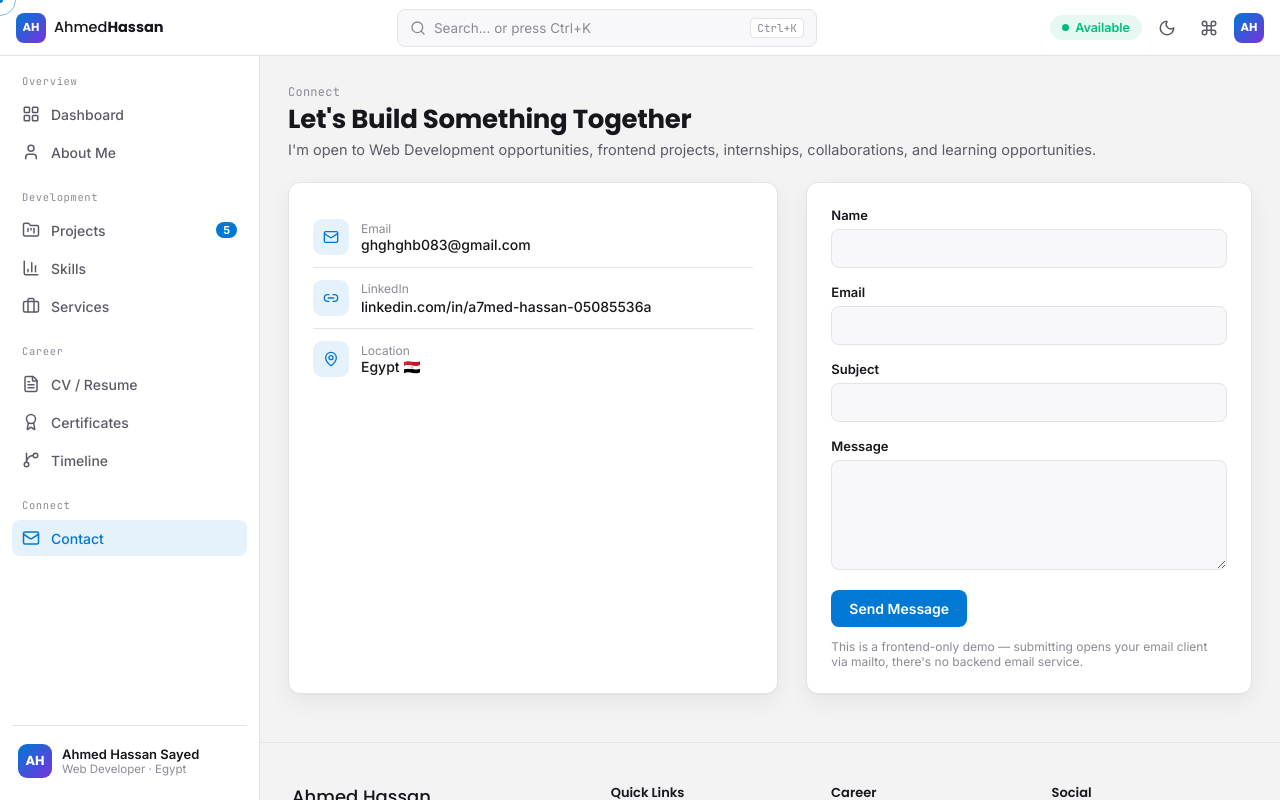
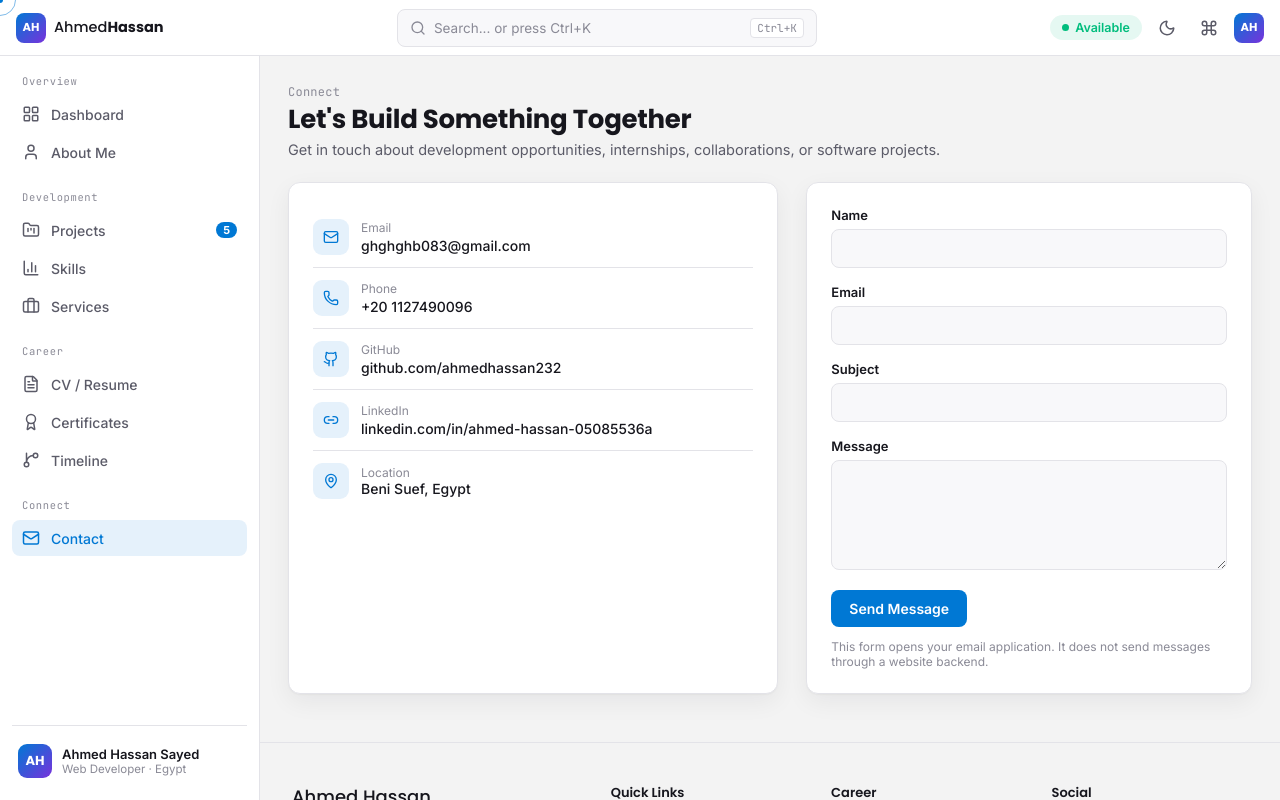
Before and after one commit to ahmedhassan232/ahmed-frontp, a React (Vite) app: page /contact in a window 1280 px wide. Built offline with nearby package versions, Linux system fonts and the light colour scheme.

Commit message:
Update portfolio content: src/pages/Contact.jsx

```diff
--- a/src/pages/Contact.jsx
+++ b/src/pages/Contact.jsx
@@ -1,17 +1,20 @@
 import { useState } from 'react';
-import { Mail, Link2, MapPin } from 'lucide-react';
+import { Mail, Link2, MapPin, Phone, Github, Linkedin } from 'lucide-react';
 
 const EMAIL = 'ghghghb083@gmail.com';
+const PHONE = '+20 1127490096';
+const GITHUB = 'https://github.com/ahmedhassan232';
+const LINKEDIN = 'https://www.linkedin.com/in/ahmed-hassan-05085536a';
 
 export default function Contact() {
   const [form, setForm] = useState({ name: '', email: '', subject: '', message: '' });
   const [errors, setErrors] = useState({});
-  const [status, setStatus] = useState('idle'); // idle | sending | sent
+  const [status, setStatus] = useState('idle');
 
   const validate = () => {
     const e = {};
     if (!form.name.trim()) e.name = 'Please enter your name.';
-    if (!form.email.trim() || !/^\S+@\S+\.\S+$/.test(form.email)) e.email = 'Please enter a valid email.';
+    if (!form.email.trim() || !/^\\S+@\\S+\\.\\S+$/.test(form.email)) e.email = 'Please enter a valid email.';
     if (!form.message.trim()) e.message = 'Please enter a message.';
     setErrors(e);
     return Object.keys(e).length === 0;
@@ -21,11 +24,11 @@ export default function Contact() {
     ev.preventDefault();
     if (!validate()) return;
     setStatus('sending');
-    const mailto = `mailto:${EMAIL}?subject=${encodeURIComponent(form.subject || `Message from ${form.name}`)}&body=${encodeURIComponent(`${form.message}\n\n— ${form.name} (${form.email})`)}`;
+    const mailto = `mailto:${EMAIL}?subject=${encodeURIComponent(form.subject || `Message from ${form.name}`)}&body=${encodeURIComponent(`${form.message}\\n\\n— ${form.name} (${form.email})`)}`;
     setTimeout(() => {
       setStatus('sent');
       window.location.href = mailto;
-    }, 700);
+    }, 500);
   };
 
   return (
@@ -35,8 +38,8 @@ export default function Contact() {
           <span className="eyebrow">Connect</span>
           <h1>Let's Build Something Together</h1>
           <p className="page-sub">
-            I'm open to Web Development opportunities, frontend projects, internships,
-            collaborations, and learning opportunities.
+            Get in touch about development opportunities, internships, collaborations,
+            or software projects.
           </p>
         </div>
       </div>
@@ -47,23 +50,35 @@ export default function Contact() {
             <div className="contact-row-icon"><Mail size={16} /></div>
             <div>
               <div className="contact-row-label">Email</div>
-              <div className="contact-row-value">{EMAIL}</div>
+              <a className="contact-row-value" href={`mailto:${EMAIL}`}>{EMAIL}</a>
+            </div>
+          </div>
+          <div className="contact-row">
+            <div className="contact-row-icon"><Phone size={16} /></div>
+            <div>
+              <div className="contact-row-label">Phone</div>
+              <a className="contact-row-value" href="tel:+201127490096">{PHONE}</a>
+            </div>
+          </div>
+          <div className="contact-row">
+            <div className="contact-row-icon"><Github size={16} /></div>
+            <div>
+              <div className="contact-row-label">GitHub</div>
+              <a className="contact-row-value" href={GITHUB} target="_blank" rel="noreferrer">github.com/ahmedhassan232</a>
             </div>
           </div>
           <div className="contact-row">
             <div className="contact-row-icon"><Link2 size={16} /></div>
             <div>
               <div className="contact-row-label">LinkedIn</div>
-              <a className="contact-row-value" href="https://www.linkedin.com/in/a7med-hassan-05085536a" target="_blank" rel="noreferrer">
-                linkedin.com/in/a7med-hassan-05085536a
-              </a>
+              <a className="contact-row-value" href={LINKEDIN} target="_blank" rel="noreferrer">linkedin.com/in/ahmed-hassan-05085536a</a>
             </div>
           </div>
           <div className="contact-row">
             <div className="contact-row-icon"><MapPin size={16} /></div>
             <div>
               <div className="contact-row-label">Location</div>
-              <div className="contact-row-value">Egypt 🇪🇬</div>
+              <div className="contact-row-value">Beni Suef, Egypt</div>
             </div>
           </div>
         </div>
@@ -88,16 +103,14 @@ export default function Contact() {
             <textarea id="message" value={form.message} onChange={(e) => setForm({ ...form, message: e.target.value })} />
             {errors.message && <div className="form-error">{errors.message}</div>}
           </div>
-
           <button className="btn btn-primary" type="submit" disabled={status === 'sending'}>
-            {status === 'sending' ? 'Sending...' : 'Send Message'}
+            {status === 'sending' ? 'Opening email...' : 'Send Message'}
           </button>
-
           {status === 'sent' && (
-            <div className="form-status success">Message sent successfully — your email app should open to finish sending.</div>
+            <div className="form-status success">Your email app should open with the message ready to send.</div>
           )}
           <p className="text-faint" style={{ fontSize: 12, marginTop: 12 }}>
-            This is a frontend-only demo — submitting opens your email client via mailto, there's no backend email service.
+            This form opens your email application. It does not send messages through a website backend.
           </p>
         </form>
       </div>
```
